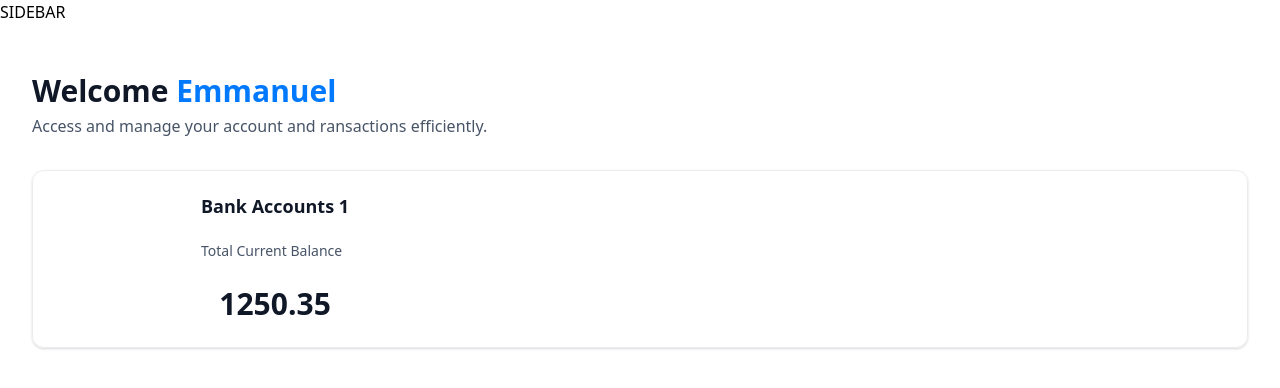
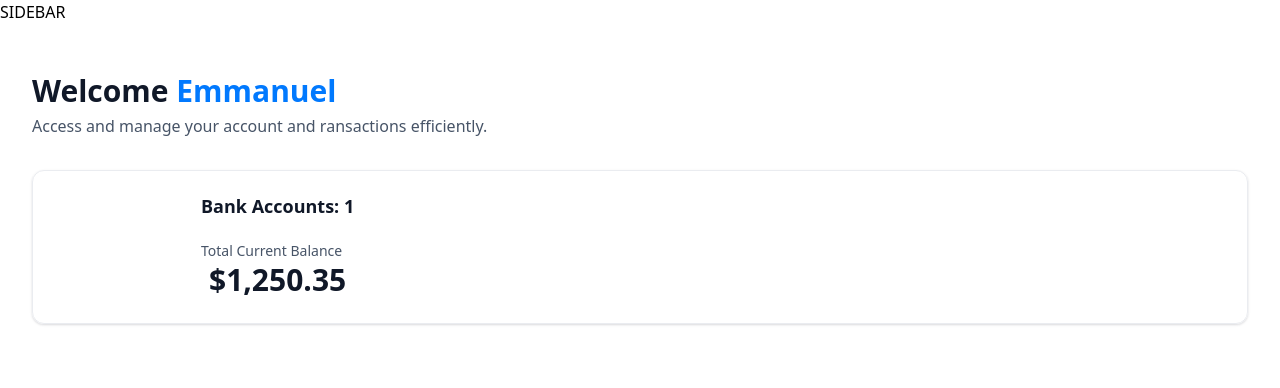
Before and after one commit to ukaemma2/banking-app, a Next.js app: page / in a window 1280 px wide. Shown: the top 388 px of the page. Built offline with nearby package versions, Linux system fonts and the light colour scheme.

Commit message:
login_page

```diff
--- a/components/HeaderBox.tsx
+++ b/components/HeaderBox.tsx
@@ -15,4 +15,5 @@ const HeaderBox = ({type = 'title', title, subtext, user}: HeaderBoxProps)  => {
   )
 }
 
+
 export default HeaderBox
--- a/components/TotalBalanceBox.tsx
+++ b/components/TotalBalanceBox.tsx
@@ -1,3 +1,4 @@
+import { formatAmount } from '@/lib/utils'
 import { Section } from 'lucide-react'
 import React from 'react'
 
@@ -12,14 +13,16 @@ const TotalBalanceBox = ({accounts = [], totalBanks, totalCurrentBalance
 
             <div className='flex flex-col gap-6'>
                 <h2 className='header-2'>
-                    Bank Accounts {totalBanks}
+                    Bank Accounts: {totalBanks}
                 </h2>
-                <p className='total-balance-label'>
-                    Total Current Balance
-                </p>
-                <p className='total-balance-amount flex-center gap-2'>
-                    {totalCurrentBalance}
-                </p>
+                <div className='flex flex-col gap2 '>
+                    <p className='total-balance-label'>
+                        Total Current Balance
+                    </p>
+                    <p className='total-balance-amount flex-center gap-2'>
+                        {formatAmount (totalCurrentBalance)}
+                    </p>
+                </div>
             </div>
         </section>
     )
--- a/lib/utils.ts
+++ b/lib/utils.ts
@@ -2,7 +2,7 @@
 import { type ClassValue, clsx } from "clsx";
 import qs from "query-string";
 import { twMerge } from "tailwind-merge";
-import { z } from "zod";
+// import { z } from "zod";
 
 export function cn(...inputs: ClassValue[]) {
   return twMerge(clsx(inputs));
@@ -195,17 +195,17 @@ export const getTransactionStatus = (date: Date) => {
   return date > twoDaysAgo ? "Processing" : "Success";
 };
 
-export const authFormSchema = (type: string) => z.object({
-  // sign up
-  firstName: type === 'sign-in' ? z.string().optional() : z.string().min(3),
-  lastName: type === 'sign-in' ? z.string().optional() : z.string().min(3),
-  address1: type === 'sign-in' ? z.string().optional() : z.string().max(50),
-  city: type === 'sign-in' ? z.string().optional() : z.string().max(50),
-  state: type === 'sign-in' ? z.string().optional() : z.string().min(2).max(2),
-  postalCode: type === 'sign-in' ? z.string().optional() : z.string().min(3).max(6),
-  dateOfBirth: type === 'sign-in' ? z.string().optional() : z.string().min(3),
-  ssn: type === 'sign-in' ? z.string().optional() : z.string().min(3),
-  // both
-  email: z.string().email(),
-  password: z.string().min(8),
-})
+// export const authFormSchema = (type: string) => z.object({
+//   // sign up
+//   firstName: type === 'sign-in' ? z.string().optional() : z.string().min(3),
+//   lastName: type === 'sign-in' ? z.string().optional() : z.string().min(3),
+//   address1: type === 'sign-in' ? z.string().optional() : z.string().max(50),
+//   city: type === 'sign-in' ? z.string().optional() : z.string().max(50),
+//   state: type === 'sign-in' ? z.string().optional() : z.string().min(2).max(2),
+//   postalCode: type === 'sign-in' ? z.string().optional() : z.string().min(3).max(6),
+//   dateOfBirth: type === 'sign-in' ? z.string().optional() : z.string().min(3),
+//   ssn: type === 'sign-in' ? z.string().optional() : z.string().min(3),
+//   // both
+//   email: z.string().email(),
+//   password: z.string().min(8),
+// })
--- a/package.json
+++ b/package.json
@@ -15,6 +15,7 @@
     "clsx": "^2.1.1",
     "lucide-react": "^0.446.0",
     "next": "14.2.13",
+    "query-string": "^9.1.1",
     "react": "^18",
     "react-dom": "^18",
     "tailwind-merge": "^2.5.2",
```
Also changed, not shown: app/(root)/page.tsx (line endings or trailing spaces), 1 other file (tests, documents, lock files or other folders).
